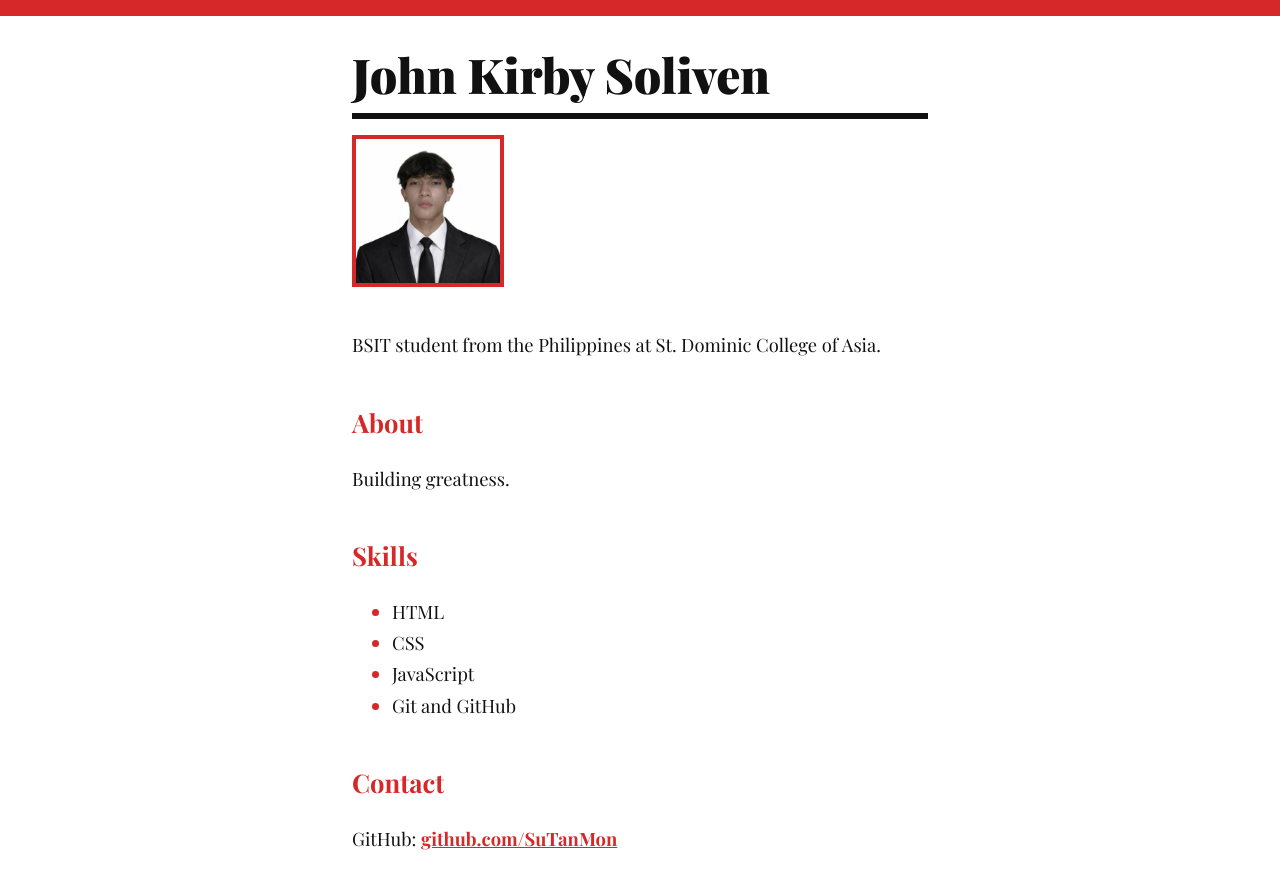
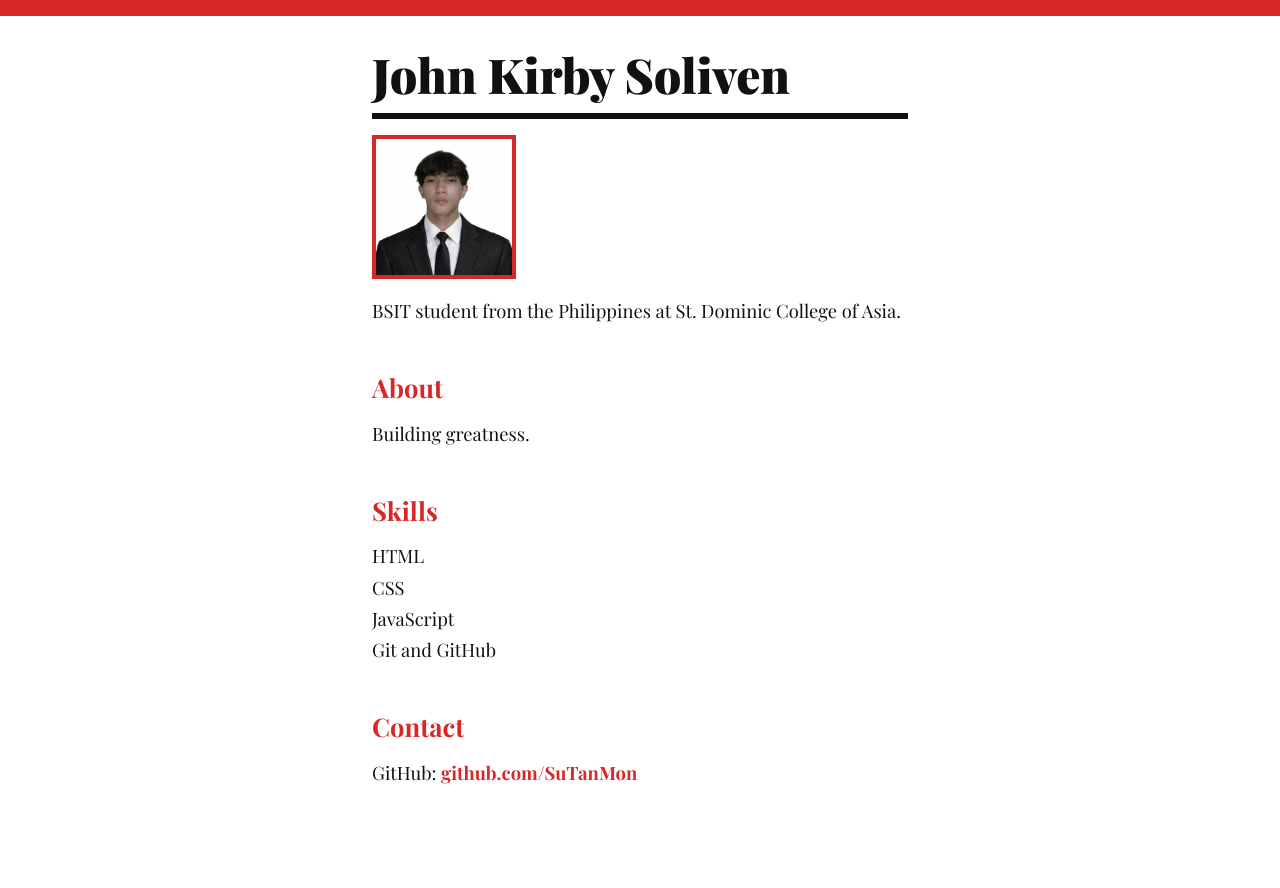
Before and after one commit to SuTanMon/portfolio-nuxt, a Nuxt app: page / in a window 1280 px wide. Shown: the top 888 px of the page. After the commit the page ends 852 px from the top, so only its background shows below. Built offline with nearby package versions, Linux system fonts and the light colour scheme.

Commit message:
chore: add tailwind + daisyui

```diff
--- /dev/null
+++ b/app/assets/css/main.css
@@ -0,0 +1,21 @@
+@import "tailwindcss";
+@import url('https://fonts.googleapis.com/css2?family=Playfair+Display:wght@400;700;900&display=swap');
+@plugin "daisyui";
+
+html { border-top: 16px solid #d62828; }
+body {
+  max-width: 36rem;
+  margin: 0 auto;
+  padding: 2rem 1.25rem 4rem;
+  background: #fff;
+  color: #111;
+  font-family: 'Playfair Display', Georgia, serif;
+  font-size: 1.15rem;
+  line-height: 1.7;
+}
+h1 { font-size: 3rem; font-weight: 900; line-height: 1.1; margin: 0 0 1rem; padding-bottom: .75rem; border-bottom: 6px solid #111; }
+h2 { font-size: 1.6rem; font-weight: 700; color: #d62828; margin: 2.5rem 0 .5rem; }
+li::marker { color: #d62828; }
+a { color: #d62828; font-weight: 700; }
+a:hover { background: #111; color: #fff; }
+img { width: 9rem; height: 9rem; object-fit: cover; border: 4px solid #d62828; margin-bottom: 1rem; }
--- a/nuxt.config.ts
+++ b/nuxt.config.ts
@@ -1,5 +1,10 @@
-// https://nuxt.com/docs/api/configuration/nuxt-config
+import tailwindcss from '@tailwindcss/vite'
+
 export default defineNuxtConfig({
   compatibilityDate: '2025-07-15',
-  devtools: { enabled: true }
+  css: ['~/assets/css/main.css'],
+  devtools: { enabled: true },
+  vite: {
+    plugins: [tailwindcss()],
+  },
 })
--- a/package.json
+++ b/package.json
@@ -10,7 +10,10 @@
     "postinstall": "nuxt prepare"
   },
   "dependencies": {
+    "@tailwindcss/vite": "^4.3.5",
+    "daisyui": "^5.7.50",
     "nuxt": "^4.5.2",
+    "tailwindcss": "^4.3.5",
     "vue": "^3.5.42",
     "vue-router": "^5.3.1"
   }
```
Also changed, not shown: 1 other file (tests, documents, lock files or other folders).
